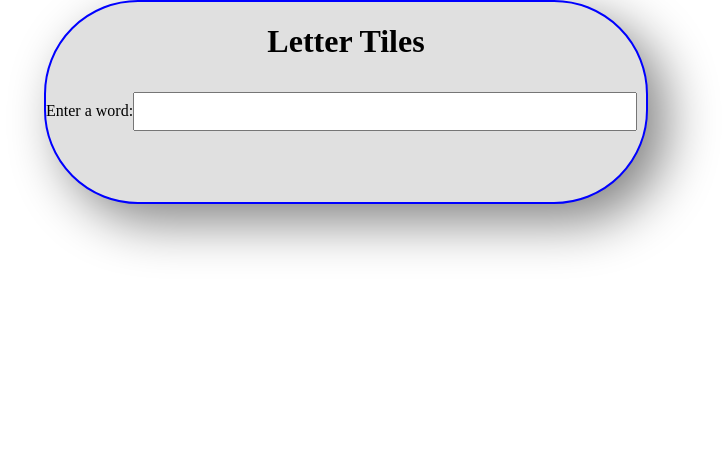
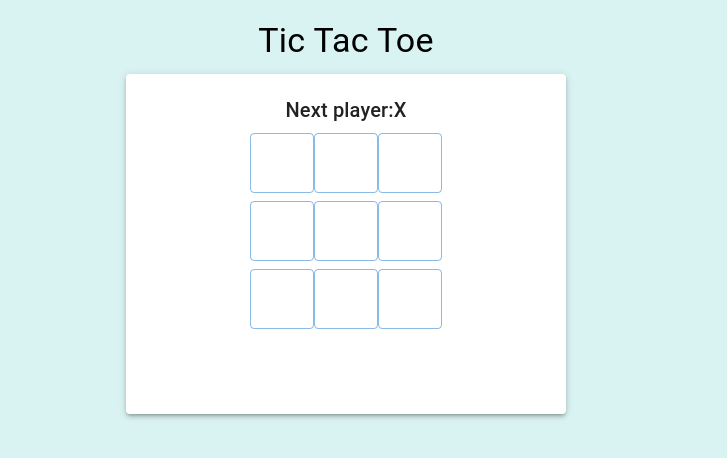
Before and after one commit to Ujala-355/Advance_react, a React (Create React App) app: page / in a window 1280 px wide. Shown: the top 458 px of the page, without its empty margins (294-1021 px from the left). Built offline with nearby package versions, Linux system fonts and the light colour scheme.

Commit message:
Tic Tac Toe game done

```diff
--- a/src/App.js
+++ b/src/App.js
@@ -42,11 +42,14 @@
 // export default App;
 
 import React from "react";
-import LetterTiles from "./someProject/letterTiles"
+// import LetterTiles from "./someProject/letterTiles"
+import  TicTacToe from "./someProject/TicTacToe"
+
 const App=()=>{
   return(
     <>
-        <LetterTiles/>
+        <TicTacToe/>
+        {/* <LetterTiles/> */}
     </>
   )
 }
--- a/src/index.css
+++ b/src/index.css
@@ -1,7 +1,7 @@
 body{
   margin:0px;
   padding:0px;
-  /* background-color: rgb(160, 235, 235); */
+  background-color: rgb(217, 242, 242);
 }
 .active{
   color:rgb(88, 236, 55)
--- /dev/null
+++ b/src/someProject/TicTacToe.js
@@ -0,0 +1,73 @@
+import React, {useState} from "react";
+import {Button,Grid,Paper,Typography} from "@mui/material";
+const TicTacToe=()=>{
+    const [board,setBoard]=useState(Array(9).fill(null));
+    const [isXNext,setIsXNext]=useState(true);
+
+    const handleClick=(index)=>{
+        if (board[index] || calculateWinner(board)){
+            return;
+        }
+        const newBoard=[...board];
+        newBoard[index]=isXNext? 'X':'O';
+        setBoard(newBoard);
+        setIsXNext(!isXNext);
+    }
+    const renderSquare=(index)=>(
+        <Button
+            variant="outlined"
+            style={{width:"60px",height:"60px"}}
+            onClick={()=>handleClick(index)}
+        >
+            {board[index]}
+        </Button>
+    )
+    const winner=calculateWinner(board);
+    const status=winner?`Winner:${winner}`:`Next player:${isXNext?'X':'O'}`;
+
+    return(
+        <>
+            <div style={{textAlign:"center", marginTop:"20px"}}>
+                <Typography variant="h4" gutterBottom>
+                    Tic Tac Toe
+                </Typography>
+                <Paper elevation={3} style={{padding:"20px",marignTop:'20px',width:"400px",height:"300px",margin:"auto"}}>
+                    <Typography variant="h6" gutterBottom>
+                        {status}
+                    </Typography>
+                    <Grid container spacing={1} justifyContent="center">
+                        {[0,1,2].map((row)=>(
+                            <Grid container item key={row} justifyContent="center">
+                                {[0,1,2].map((col)=>(
+                                    <Grid item key={col}>
+                                        {renderSquare(row*3+col)}
+                                    </Grid>
+                                ))}
+                            </Grid>
+                        ))}
+                    </Grid>
+                </Paper>
+            </div>
+        </>
+    )
+}
+const calculateWinner=(squares)=>{
+    const lines=[
+        [0,1,2],
+        [3,4,5],
+        [6,7,8],
+        [0,3,6],
+        [1,4,7],
+        [2,5,8],
+        [0,4,8],
+        [2,4,6],
+    ]
+    for (let i=0; i<lines.length; i++){
+        const[a,b,c]=lines[i];
+        if (squares[a] && squares[a]===squares[b] && squares[a]===squares[c]){
+            return squares[a];
+        }
+    }
+    return null;
+}
+export default TicTacToe;
```
